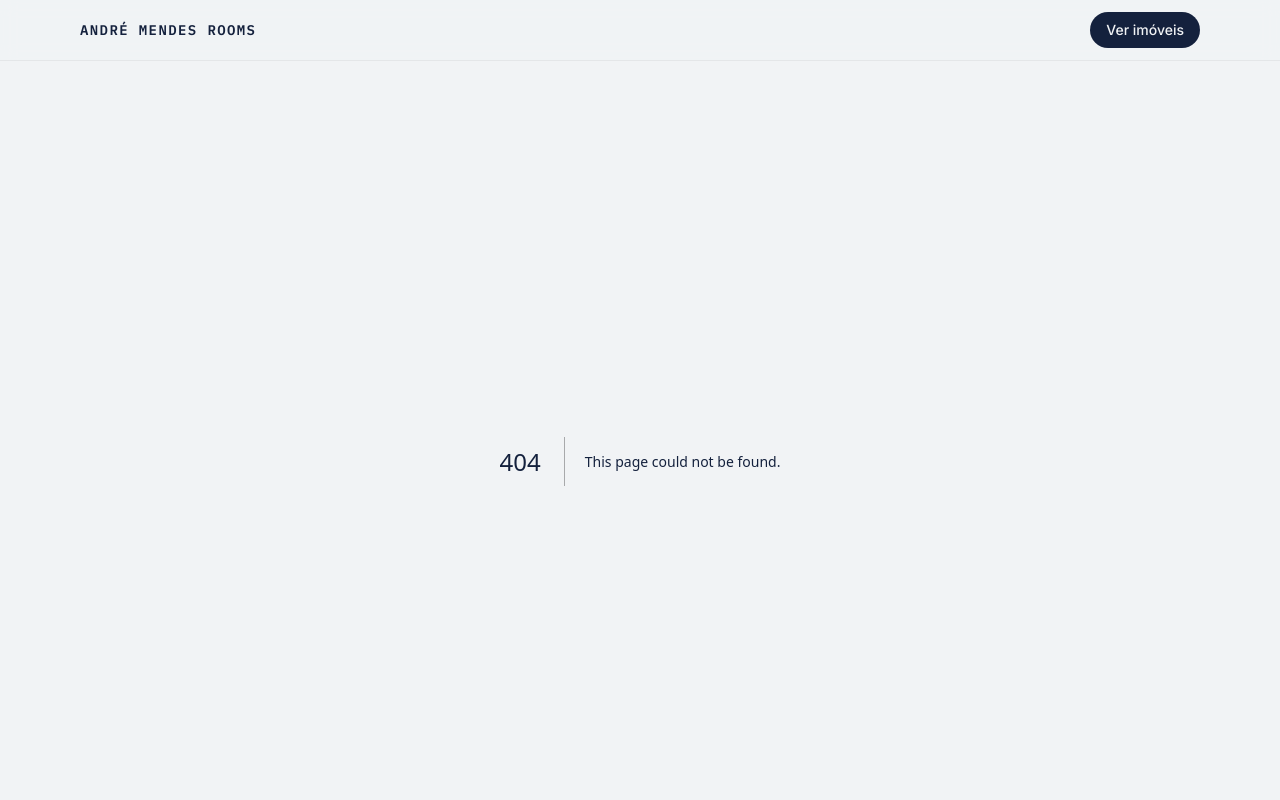
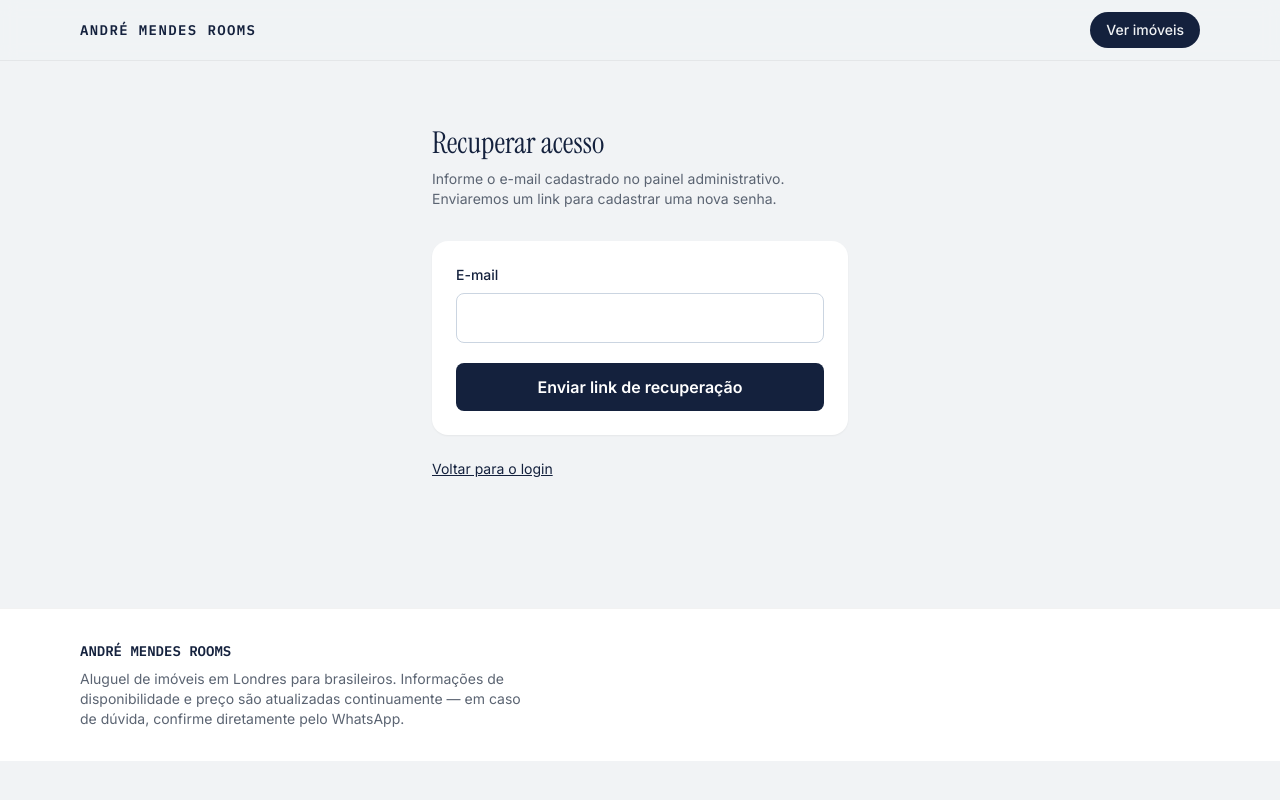
Before and after one commit to andremendesrooms/rooms, a Next.js app: page /admin/recuperar-senha in a window 1280 px wide. Before the commit this address had no page. Shown: the top 800 px of the page. Built offline with nearby package versions, Linux system fonts and the light colour scheme; no server answers.

Commit message:
Adicionar fluxo de recuperação de senha no painel administrativo

```diff
--- /dev/null
+++ b/app/admin/recuperar-senha/page.tsx
@@ -0,0 +1,61 @@
+'use client';
+
+import { FormEvent, useState } from 'react';
+import Link from 'next/link';
+import { adminSupabase } from '@/lib/supabase-admin';
+
+export default function RecuperarSenhaPage() {
+  const [email, setEmail] = useState('');
+  const [sending, setSending] = useState(false);
+  const [message, setMessage] = useState('');
+  const [error, setError] = useState('');
+
+  async function submit(event: FormEvent<HTMLFormElement>) {
+    event.preventDefault();
+    setSending(true);
+    setError('');
+    setMessage('');
+    try {
+      const { error: recoveryError } = await adminSupabase.auth.resetPasswordForEmail(
+        email.trim(),
+        { redirectTo: `${window.location.origin}/admin/redefinir-senha` }
+      );
+      if (recoveryError) {
+        setError('Não foi possível enviar agora. Tente novamente mais tarde.');
+        return;
+      }
+      // Não revela se o email está cadastrado.
+      setMessage('Se esse e-mail estiver cadastrado, você receberá um link para redefinir sua senha. Abra o link neste mesmo computador, com o site local funcionando.');
+    } catch {
+      setError('Falha de conexão. Confira a internet e tente novamente.');
+    } finally {
+      setSending(false);
+    }
+  }
+
+  return (
+    <section className="mx-auto max-w-md px-4 py-16">
+      <h1 className="font-display text-3xl text-ink">Recuperar acesso</h1>
+      <p className="mt-2 text-sm text-slate-soft">
+        Informe o e-mail cadastrado no painel administrativo. Enviaremos um link para cadastrar uma nova senha.
+      </p>
+      <form onSubmit={submit} className="mt-8 space-y-5 rounded-2xl bg-white p-6 shadow-sm">
+        <div>
+          <label htmlFor="recovery-email" className="mb-2 block text-sm font-medium">E-mail</label>
+          <input id="recovery-email" type="email" required autoComplete="email"
+            value={email} onChange={(e) => setEmail(e.target.value)}
+            className="w-full rounded-lg border border-slate-300 px-3 py-3" />
+        </div>
+        {message && <p role="status" className="text-sm text-route-green">{message}</p>}
+        {error && <p role="alert" className="text-sm text-red-700">{error}</p>}
+        <button type="submit" disabled={sending}
+          className="w-full rounded-lg bg-ink px-4 py-3 font-semibold text-white disabled:opacity-60">
+          {sending ? 'Enviando...' : 'Enviar link de recuperação'}
+        </button>
+      </form>
+      <Link href="/admin/login" className="mt-6 inline-block text-sm underline">
+        Voltar para o login
+      </Link>
+    </section>
+  );
+}
```
